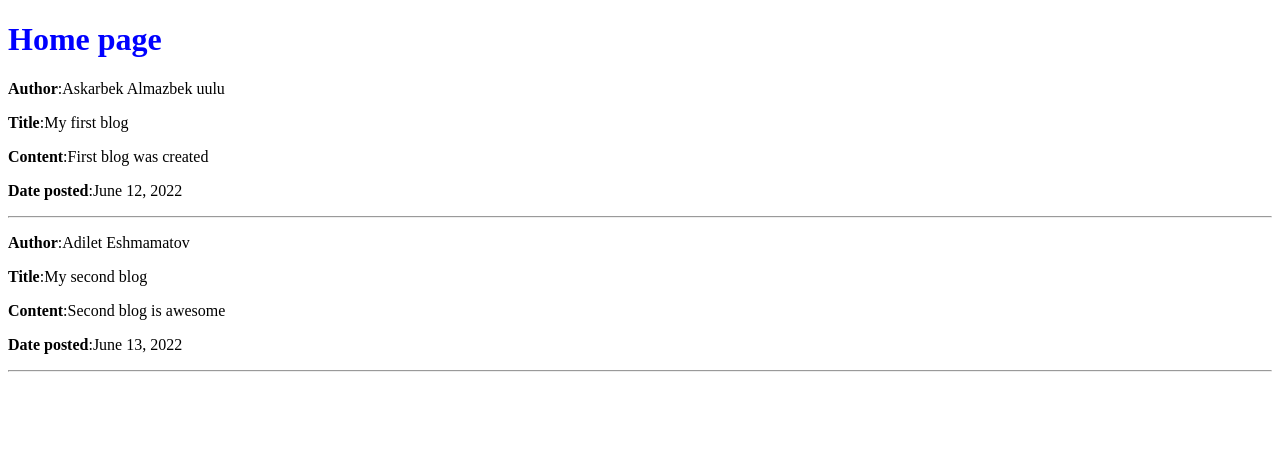
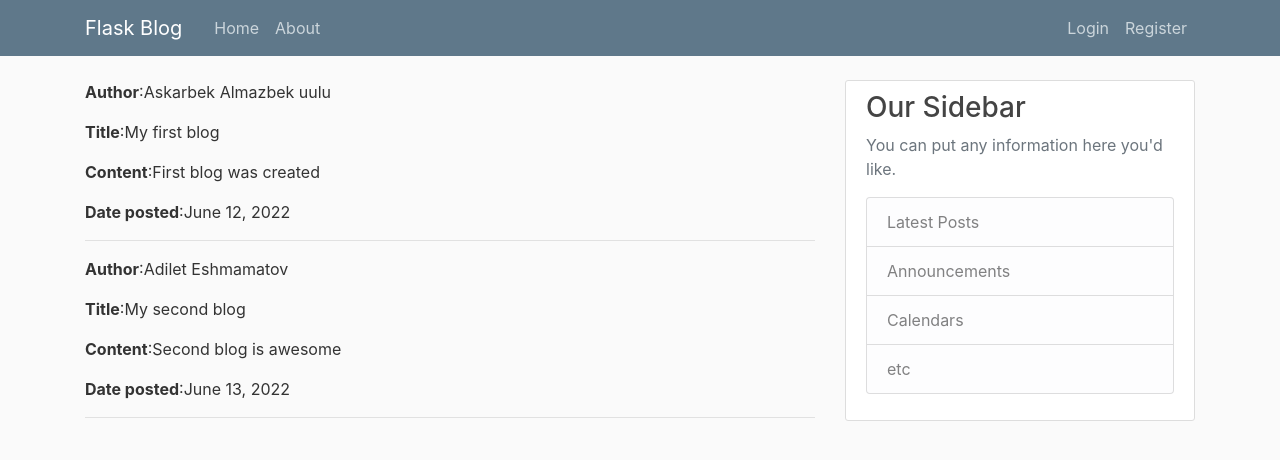
Before and after one commit to almazuulu/Flask-Blog, a Flask app: page / in a window 1280 px wide. Shown: the top 460 px of the page. Run offline with Flask 2, Linux system fonts and the light colour scheme; some libraries are stand-ins or nearby versions.

Commit message:
Templates inheritancce

```diff
--- /dev/null
+++ b/static/main.css
@@ -0,0 +1,80 @@
+body {
+    background: #fafafa;
+    color: #333333;
+    margin-top: 5rem;
+  }
+
+  h1, h2, h3, h4, h5, h6 {
+    color: #444444;
+  }
+
+  .bg-steel {
+    background-color: #5f788a;
+  }
+
+  .site-header .navbar-nav .nav-link {
+    color: #cbd5db;
+  }
+
+  .site-header .navbar-nav .nav-link:hover {
+    color: #ffffff;
+  }
+
+  .site-header .navbar-nav .nav-link.active {
+    font-weight: 500;
+  }
+
+  .content-section {
+    background: #ffffff;
+    padding: 10px 20px;
+    border: 1px solid #dddddd;
+    border-radius: 3px;
+    margin-bottom: 20px;
+  }
+
+  .article-title {
+    color: #444444;
+  }
+
+  a.article-title:hover {
+    color: #428bca;
+    text-decoration: none;
+  }
+
+  .article-content {
+    white-space: pre-line;
+  }
+
+  .article-img {
+    height: 65px;
+    width: 65px;
+    margin-right: 16px;
+  }
+
+  .article-metadata {
+    padding-bottom: 1px;
+    margin-bottom: 4px;
+    border-bottom: 1px solid #e3e3e3
+  }
+
+  .article-metadata a:hover {
+    color: #333;
+    text-decoration: none;
+  }
+
+  .article-svg {
+    width: 25px;
+    height: 25px;
+    vertical-align: middle;
+  }
+
+  .account-img {
+    height: 125px;
+    width: 125px;
+    margin-right: 20px;
+    margin-bottom: 16px;
+  }
+
+  .account-heading {
+    font-size: 2.5rem;
+  }
--- a/templates/home.html
+++ b/templates/home.html
@@ -1,20 +1,5 @@
-<!DOCTYPE html>
-<html lang="en">
-<head>
-    <meta charset="UTF-8">
-    <meta http-equiv="X-UA-Compatible" content="IE=edge">
-    <meta name="viewport" content="width=device-width, initial-scale=1.0">
-
-    {% if title %}
-        <title>{{ title }}</title>
-    {%else%}
-        <title>Flask blog</title>
-    {% endif %}
-
-</head>
-<body>
-    <h1 style="color: blue;">Home page</h1>
-
+{% extends "layout.html" %}
+{% block content %}
     {% for post in posts %}
 
     <p><b>Author</b>:{{post.author}}</p>
@@ -23,6 +8,4 @@
     <p><b>Date posted</b>:{{post.date_posted}}</p>
     <hr>
     {% endfor %}
-
-</body>
-</html>
+{% endblock %}
--- /dev/null
+++ b/templates/layout.html
@@ -0,0 +1,47 @@
+<!DOCTYPE html>
+<html lang="en">
+<head>
+    <meta charset="utf-8">
+    <meta name="viewport" content="width=device-width, initial-scale=1, shrink-to-fit=no">
+
+    <!-- Bootstrap CSS -->
+    <link rel="stylesheet" href="https://maxcdn.bootstrapcdn.com/bootstrap/4.0.0/css/bootstrap.min.css" integrity="sha384-Gn5384xqQ1aoWXA+058RXPxPg6fy4IWvTNh0E263XmFcJlSAwiGgFAW/dAiS6JXm" crossorigin="anonymous">
+
+    <link rel="stylesheet" type="text/css" href="{{ url_for('static', filename='main.css') }}">
+
+    {% if title %}
+    <title>{{ title }}</title>
+    {%else%}
+        <title>Flask blog</title>
+    {% endif %}
+</head>
+<body>
+    {%include 'navbar.html'%}
+
+      <main role="main" class="container">
+        <div class="row">
+          <div class="col-md-8">
+            {% block content %}{% endblock %}
+          </div>
+          <div class="col-md-4">
+            <div class="content-section">
+              <h3>Our Sidebar</h3>
+              <p class='text-muted'>You can put any information here you'd like.
+                <ul class="list-group">
+                  <li class="list-group-item list-group-item-light">Latest Posts</li>
+                  <li class="list-group-item list-group-item-light">Announcements</li>
+                  <li class="list-group-item list-group-item-light">Calendars</li>
+                  <li class="list-group-item list-group-item-light">etc</li>
+                </ul>
+              </p>
+            </div>
+          </div>
+        </div>
+      </main>
+
+    <script src="https://code.jquery.com/jquery-3.2.1.slim.min.js" integrity="sha384-KJ3o2DKtIkvYIK3UENzmM7KCkRr/rE9/Qpg6aAZGJwFDMVNA/GpGFF93hXpG5KkN" crossorigin="anonymous"></script>
+    <script src="https://cdn.jsdelivr.net/npm/popper.js@1.12.9/dist/umd/popper.min.js" integrity="sha384-ApNbgh9B+Y1QKtv3Rn7W3mgPxhU9K/ScQsAP7hUibX39j7fakFPskvXusvfa0b4Q" crossorigin="anonymous"></script>
+    <script src="https://cdn.jsdelivr.net/npm/bootstrap@4.0.0/dist/js/bootstrap.min.js" integrity="sha384-JZR6Spejh4U02d8jOt6vLEHfe/JQGiRRSQQxSfFWpi1MquVdAyjUar5+76PVCmYl" crossorigin="anonymous"></script>
+
+</body>
+</html>
--- /dev/null
+++ b/templates/navbar.html
@@ -0,0 +1,21 @@
+<header class="site-header">
+    <nav class="navbar navbar-expand-md navbar-dark bg-steel fixed-top">
+      <div class="container">
+        <a class="navbar-brand mr-4" href="/">Flask Blog</a>
+        <button class="navbar-toggler" type="button" data-toggle="collapse" data-target="#navbarToggle" aria-controls="navbarToggle" aria-expanded="false" aria-label="Toggle navigation">
+          <span class="navbar-toggler-icon"></span>
+        </button>
+        <div class="collapse navbar-collapse" id="navbarToggle">
+          <div class="navbar-nav mr-auto">
+            <a class="nav-item nav-link" href="/">Home</a>
+            <a class="nav-item nav-link" href="/about">About</a>
+          </div>
+          <!-- Navbar Right Side -->
+          <div class="navbar-nav">
+            <a class="nav-item nav-link" href="/login">Login</a>
+            <a class="nav-item nav-link" href="/register">Register</a>
+          </div>
+        </div>
+      </div>
+    </nav>
+  </header>
```
Also changed, not shown: templates/about.html (+3 -15 lines).
